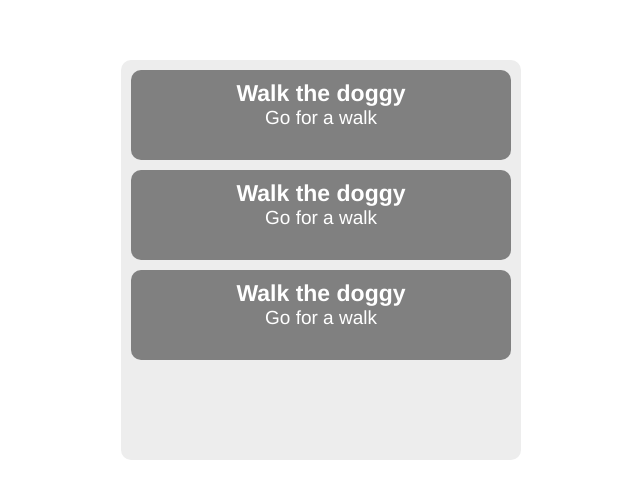
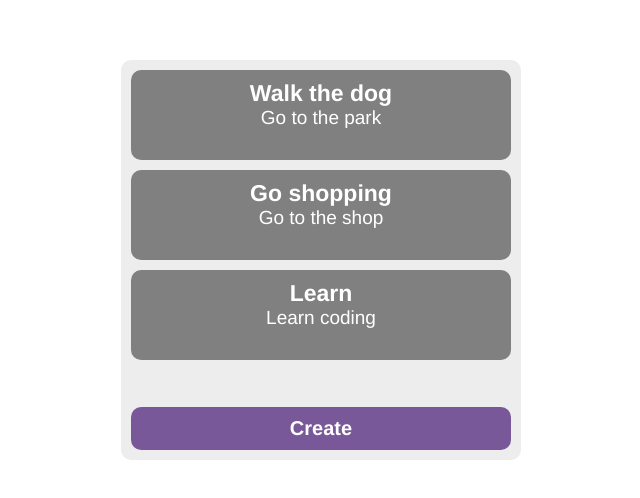
Before and after one commit to MartynasMV/vue-todo, a Vue app: page / in a window 1280 px wide. Shown: the top 498 px of the page, without its empty margins (319-959 px from the left). Built offline with nearby package versions, Linux system fonts and the light colour scheme.

Commit message:
todo component added, create button, stylings

```diff
--- a/src/App.vue
+++ b/src/App.vue
@@ -2,8 +2,14 @@
 	<div id="app">
 		<div class="todo-wrapper">
 			<div class="todo-container">
-				<TodoList />
+				<TodoList :todos="todos" />
+				<div class="todo-create-btn-container">
+					<div class="app-button">Create</div>
+				</div>
 			</div>
+		</div>
+		<div class="modal">
+			<div class="modal-content">Modal window</div>
 		</div>
 	</div>
 </template>
@@ -17,6 +23,27 @@ export default {
 	components: {
 		TodoList,
 	},
+	data() {
+		return {
+			todos: [
+				{
+					_id: "1",
+					title: "Walk the dog",
+					description: "Go to the park",
+				},
+				{
+					_id: "2",
+					title: "Go shopping",
+					description: "Go to the shop",
+				},
+				{
+					_id: "3",
+					title: "Learn",
+					description: "Learn coding",
+				},
+			],
+		};
+	},
 	created() {
 		playground();
 	},
@@ -24,14 +51,44 @@ export default {
 </script>
 
 <style lang="scss">
-$color-gray: #ededed; //just for example,
+$color-black: black; //just for example,
 #app {
 	font-family: Avenir, Helvetica, Arial, sans-serif;
 	-webkit-font-smoothing: antialiased;
 	-moz-osx-font-smoothing: grayscale;
 	text-align: center;
-	color: $color-gray;
+	color: $color-black;
 	margin-top: 60px;
+}
+.app-button {
+	font-size: 20px;
+	padding: 10px;
+	border-radius: 10px;
+	background-color: #795899;
+	color: white;
+	font-weight: bold;
+
+	&:hover {
+		cursor: pointer;
+	}
+}
+.modal {
+	display: none;
+	position: fixed;
+	z-index: 9999;
+	left: 0;
+	top: 0;
+	width: 100%;
+	height: 100%;
+	overflow: auto;
+	background-color: rgba(0, 0, 0, 0.4);
+}
+.modal-content {
+	background-color: #fefefe;
+	margin: 15% auto;
+	padding: 20px;
+	border: 1px solid #888;
+	width: 80%;
 }
 .todo {
 	&-wrapper {
@@ -40,10 +97,15 @@ $color-gray: #ededed; //just for example,
 		justify-content: center;
 		width: 100%;
 	}
+	&-create-btn-container {
+		margin: 10px;
+	}
 	&-container {
+		display: flex;
+		flex-direction: column;
 		width: 400px;
 		min-height: 400px;
-		background-color: $color-gray;
+		background-color: #ededed;
 		border-radius: 10px;
 	}
 }
--- a/src/components/TodoItem.vue
+++ b/src/components/TodoItem.vue
@@ -1,11 +1,26 @@
 <template>
 	<div class="todo-item">
 		<div class="todo-item-content">
-			<div class="todo-item-content-title">Walk the doggy</div>
-			<div class="todo-item-content-description">Go for a walk</div>
+			<div class="todo-item-content-title">{{ title }}</div>
+			<div class="todo-item-content-description">{{ description }}</div>
 		</div>
 	</div>
 </template>
+
+<script>
+export default {
+	//props: ["title", "description"],
+	// using props
+	props: {
+		title: {
+			String,
+		},
+		description: {
+			String,
+		},
+	},
+};
+</script>
 
 <style scoped lang="scss">
 .todo {
--- a/src/components/TodoList.vue
+++ b/src/components/TodoList.vue
@@ -1,19 +1,30 @@
 <template>
 	<div class="todo-list">
-		<TodoItem />
-		<TodoItem />
-		<TodoItem />
+		<TodoItem
+			v-for="todo in todos"
+			:key="todo._id"
+			:title="todo.title"
+			:description="todo.description"
+		/>
+
+		<!--<TodoItem :title="todoTitle" :description="todoDescription" />
+		<TodoItem :title="'Learn'" :description="'Learn to code'" /> -->
 	</div>
 </template>
 
 <script>
-import TodoItem from "@/components/TodoItem.vue";
+import TodoItem from "@/components/TodoItem";
 
 export default {
 	components: {
 		TodoItem,
 	},
+	props: ["todos"],
 };
 </script>
 
-<style scoped lang="scss"></style>
+<style scoped lang="scss">
+.todo-list {
+	flex: 1;
+}
+</style>
```
